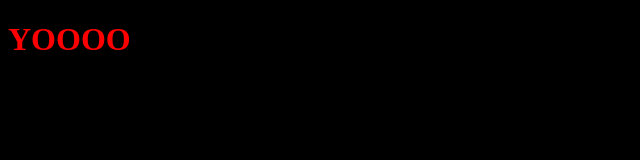
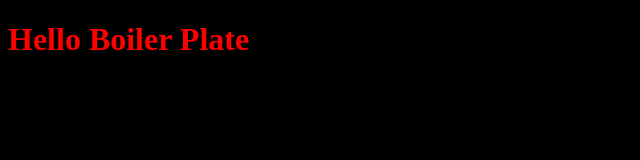
Before and after one commit to sebalvarez07/Boilerplate-Webpack-ES6-SASS, a website built with webpack: page dist/index.html in a window 1280 px wide. Shown: the whole page, without its empty margins (0-640 px from the left). Built offline with nearby package versions, Linux system fonts and the light colour scheme.

Commit message:
re-built

```diff
--- a/dist/index.html
+++ b/dist/index.html
@@ -5,10 +5,10 @@
     <meta name="viewport" content="width=device-width, initial-scale=1.0">
     <meta http-equiv="X-UA-Compatible" content="ie=edge">
     <link rel="stylesheet" href="/css/style.css">
-    <title>Webpack BoilerPlate</title>
+    <title>Webpack ES6 | SASS --> BoilerPlate</title>
 <link href="css/style.css" rel="stylesheet"></head>
 
 <body>
-    <h1>YOOOO</h1>
+    <h1>Hello Boiler Plate</h1>
 <script type="text/javascript" src="js/bundle.js"></script></body>
 </html>
```
Also changed, not shown: 1 other file.
